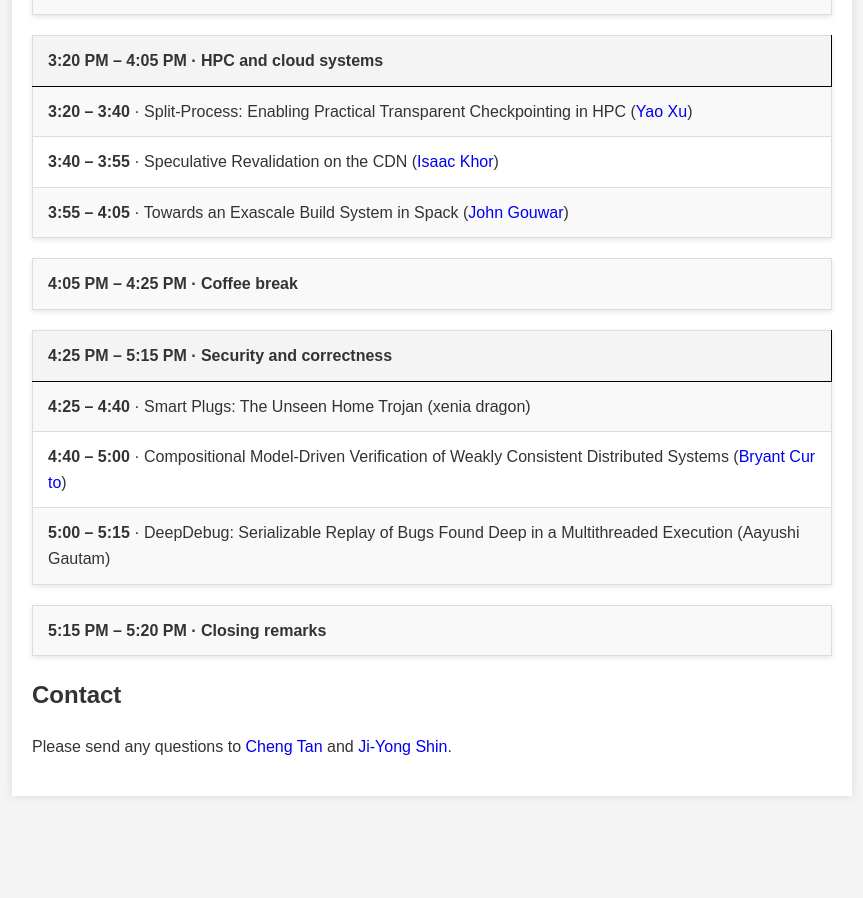
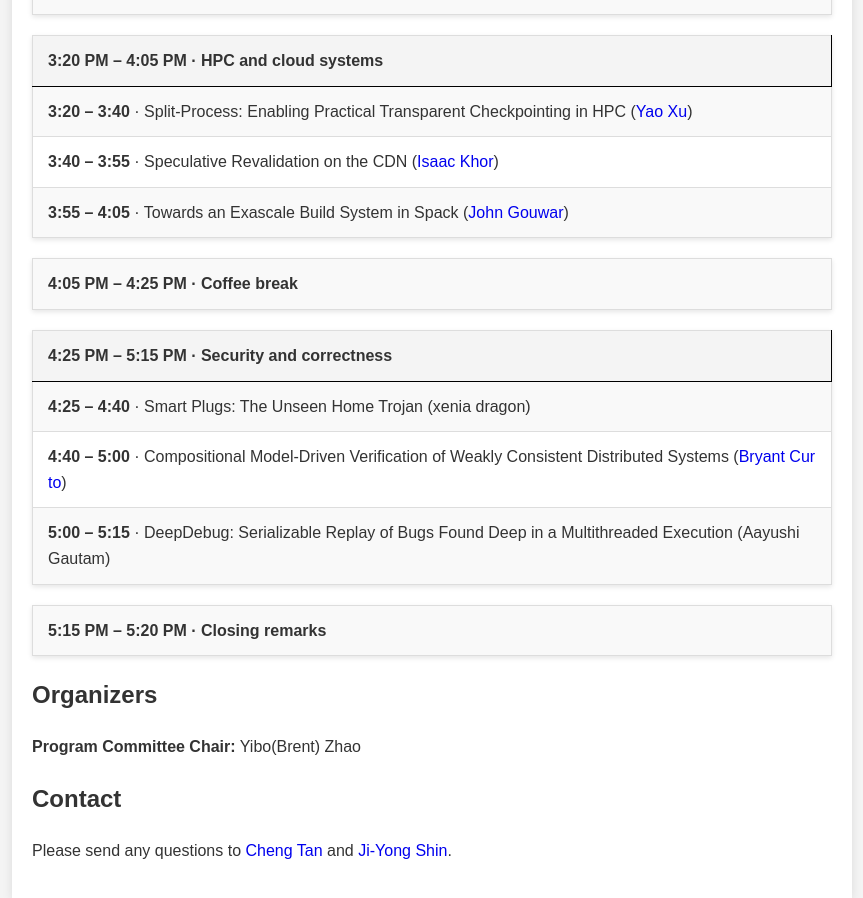
Before and after one commit to Khoury-srg/Northeastern-Systems-Day-2025, a Jekyll site: the page built from index.markdown, in a window 1280 px wide and 900 px high, scrolled down 1926 px. Shown: the whole window, without its empty margins (208-1071 px from the left). Built offline with Jekyll 4.4.1, drawn with Linux system fonts in a browser that asks for light colours; before the commit the page ends 2722 px from its top, so only the background shows below that.

Commit message:
add committee chairs

```diff
--- a/index.markdown
+++ b/index.markdown
@@ -148,5 +148,9 @@ In this talk, I present a vision of building faithful LLM systems that align wit
 ## Sponsors -->
 
 
+## Organizers
+
+**Program Committee Chair:** Yibo(Brent) Zhao
+
 ## Contact
 Please send any questions to <a href="https://naizhengtan.github.io/" style="text-decoration: none;">Cheng Tan</a>  and <a href="mailto:j.shin@northeastern.edu" style="text-decoration: none;">Ji-Yong Shin</a>.
```
